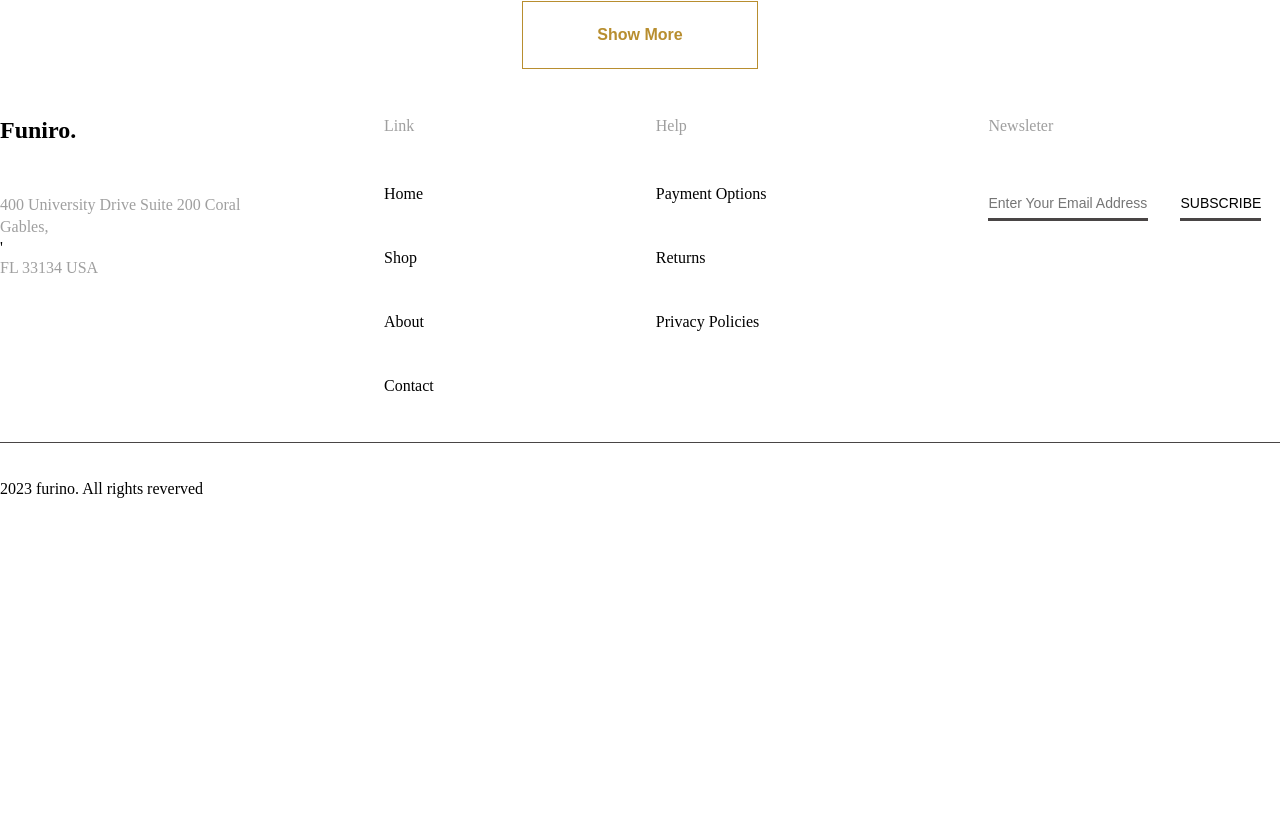
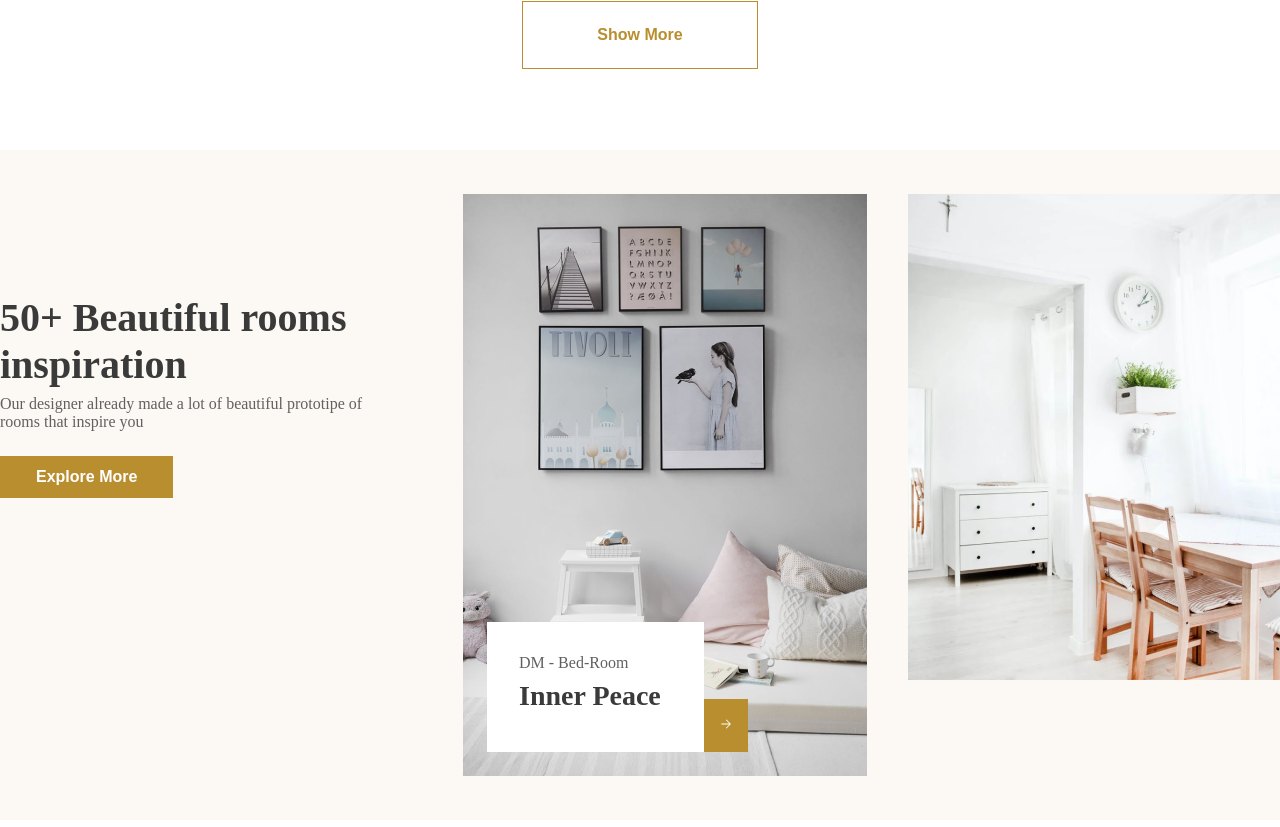
Before and after one commit to yeasin5060/Furniro-eCommerce-frontend, a React (Vite) app: page / in a window 1280 px wide. Shown: the part 2693-3520 px from the top of the page. Before the commit the page ends 3229 px from the top, so only its background shows below. Built offline with nearby package versions, Linux system fonts and the light colour scheme.

Commit message:
homeroom section design compelet

```diff
--- a/src/Pages/Home/Home.jsx
+++ b/src/Pages/Home/Home.jsx
@@ -2,6 +2,7 @@ import React from 'react'
 import Homebaner from './Homebaner/Homebaner'
 import Homebed from './Homebedsection/Homebed'
 import Homeproduct from './Homeproduct/Homeproduct'
+import Homeroom from './Homeroom/Homeroom'
 
 const Home = () => {
   return (
@@ -9,6 +10,7 @@ const Home = () => {
       <Homebaner/>
       <Homebed/>
       <Homeproduct/>
+      <Homeroom/>
     </>
   )
 }
--- a/src/Pages/Home/Homeproduct/Homeproduct.css
+++ b/src/Pages/Home/Homeproduct/Homeproduct.css
@@ -1,5 +1,5 @@
 #homeproduct{
-    padding: 56px 0 0 0;
+    padding: 56px 0 81px 0;
     background: white;
     width: 100%;
 }
--- /dev/null
+++ b/src/Pages/Home/Homeroom/Homeroom.css
@@ -0,0 +1,124 @@
+#homeroom{
+    padding: 44px 0;
+    width: 100%;
+    background: #FCF8F3;
+}
+
+.homeroom-contant-room-flex{
+    display: flex;
+    justify-content: space-between;
+    flex-direction: row;
+    flex-wrap: wrap;
+}
+
+.homeroom-contant-box{
+    margin-top: 100px;
+    text-align: left;
+}
+
+.homeroom-contant-head{
+    width: 422px;
+    font-size: 40px;
+    font-weight: 700;
+    color: #3A3A3A;
+    margin-bottom: 7px;
+}
+
+.homeroom-contant-pera{
+    width: 368px;
+    font-size: 16px;
+    font-weight: 500;
+    color:#616161;
+}
+
+.homeroom-contact-btn-box{
+    display: flex;
+    align-items: center;
+    justify-content: space-between;
+    margin-top: 25px;
+}
+
+.homeroom-contact-btn{
+    font-size: 16px;
+    font-weight: 600;
+    color: #FFFFFF;
+    padding: 12px 36px;
+    background: #B88E2F;
+    text-transform: capitalize;
+    cursor: pointer;
+    border: none;
+}
+
+.homeroom-big-img-box{
+    width: 404px;
+    height: 582px;
+    overflow: hidden;
+    position: relative;
+}
+
+.homeroom-big-img-box img{
+    width: 100%;
+    height: 100%;
+    object-fit: cover;
+}
+
+.homeroom-big-img-content-box-flex{
+    display: flex;
+    align-items: center;
+    justify-content: left;
+}
+
+.homeroom-big-img-contant-box{
+    padding: 32px;
+    background: #FFFFFF;
+    width: 217px;
+    height: 130px;
+    position: absolute;
+    left: 24px;
+    bottom: 24px;
+    z-index: 1;
+}
+
+.homeroom-big-img-contant-pera{
+    font-size: 16px;
+    font-weight: 500;
+    color: #616161;
+    margin-bottom: 8px;
+}
+
+.homeroom-big-img-contant-nenohead{
+    font-size: 28px;
+    font-weight: 600;
+    color: #3A3A3A;
+}
+
+.homeroom-big-img-btn-box{
+    display: flex;
+    align-items: center;
+    justify-content: center;
+}
+
+.homeroom-big-img-btn{
+    padding: 18px 15px;
+    background: #B88E2F;
+    font-size: 14px;
+    color: #FFFFFF;
+    cursor: pointer;
+    position: absolute;
+    right: 119px;
+    bottom: 24px;
+    z-index: 1;
+    border: none;
+}
+
+.homeroom-small-img{
+    width: 372px;
+    height: 486px;
+    overflow: hidden;
+}
+
+.homeroom-small-img img{
+    width: 100%;
+    height: 100%;
+    object-fit: cover;
+}
--- /dev/null
+++ b/src/Pages/Home/Homeroom/Homeroom.jsx
@@ -0,0 +1,43 @@
+import React from 'react'
+import Heading from '../../../Utils/Heading/Heading';
+import { HiArrowSmallRight } from "react-icons/hi2";
+import imgone from '../../../images/room-imgone.png';
+import imgtwo from '../../../images/room-imgtwo.png';
+import './Homeroom.css'
+
+const Homeroom = () => {
+  return (
+    <section id ='homeroom'>
+        <div className="container">
+            <div className='homeroom-contant-room-flex'>
+                <div className='homeroom-contant-box'>
+                    <Heading level='h3' text='50+ Beautiful rooms inspiration' className='homeroom-contant-head'/>
+                    <Heading level='p' text='Our designer already made a lot of beautiful prototipe of rooms that inspire you' className='homeroom-contant-pera'/>
+                    <div className="homeroom-contact-btn-box">
+                        <button className='homeroom-contact-btn'>Explore More</button>
+                    </div>
+                </div>
+                <div className='homeroom-big-img-box'>
+                    <img src={imgone} alt="not found" />
+                    <div className="homeroom-big-img-content-box-flex">
+                        <div className="homeroom-big-img-contant-box">
+                            <Heading level='p' text='DM - Bed-Room'  className='homeroom-big-img-contant-pera'/>
+                            <Heading level='h4' text='Inner Peace'  className='homeroom-big-img-contant-nenohead'/>
+                        </div>
+                        <div className="homeroom-big-img-btn-box">
+                            <button className='homeroom-big-img-btn'><HiArrowSmallRight /></button>
+                        </div>
+                    </div>
+                </div>
+                <div className='homeroom-small-img-box'>
+                    <div className="homeroom-small-img">
+                        <img src={imgtwo} alt="found" />
+                    </div>
+                </div>
+            </div>
+        </div>
+    </section>
+  )
+}
+
+export default Homeroom
```
Also changed, not shown: src/images/room-imgone.png (added), src/images/room-imgtwo.png (added).
